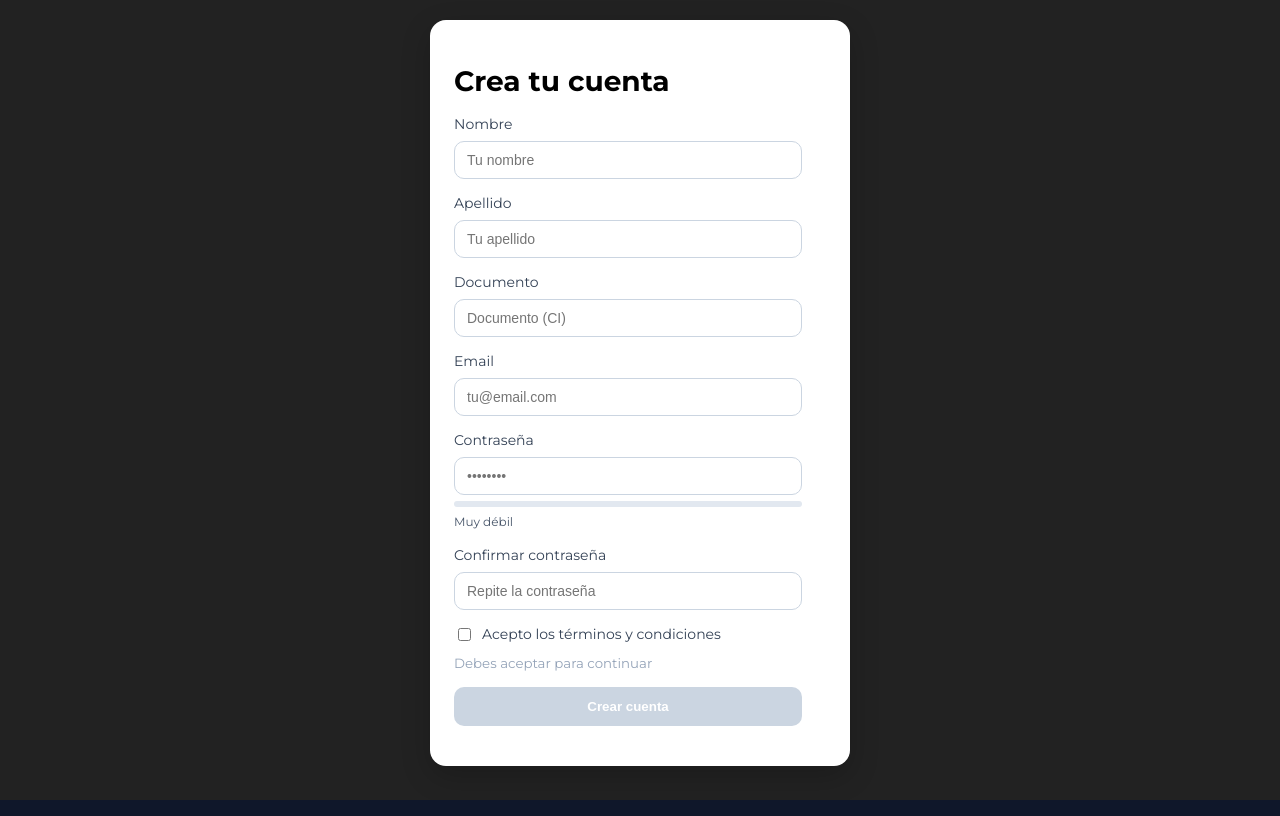
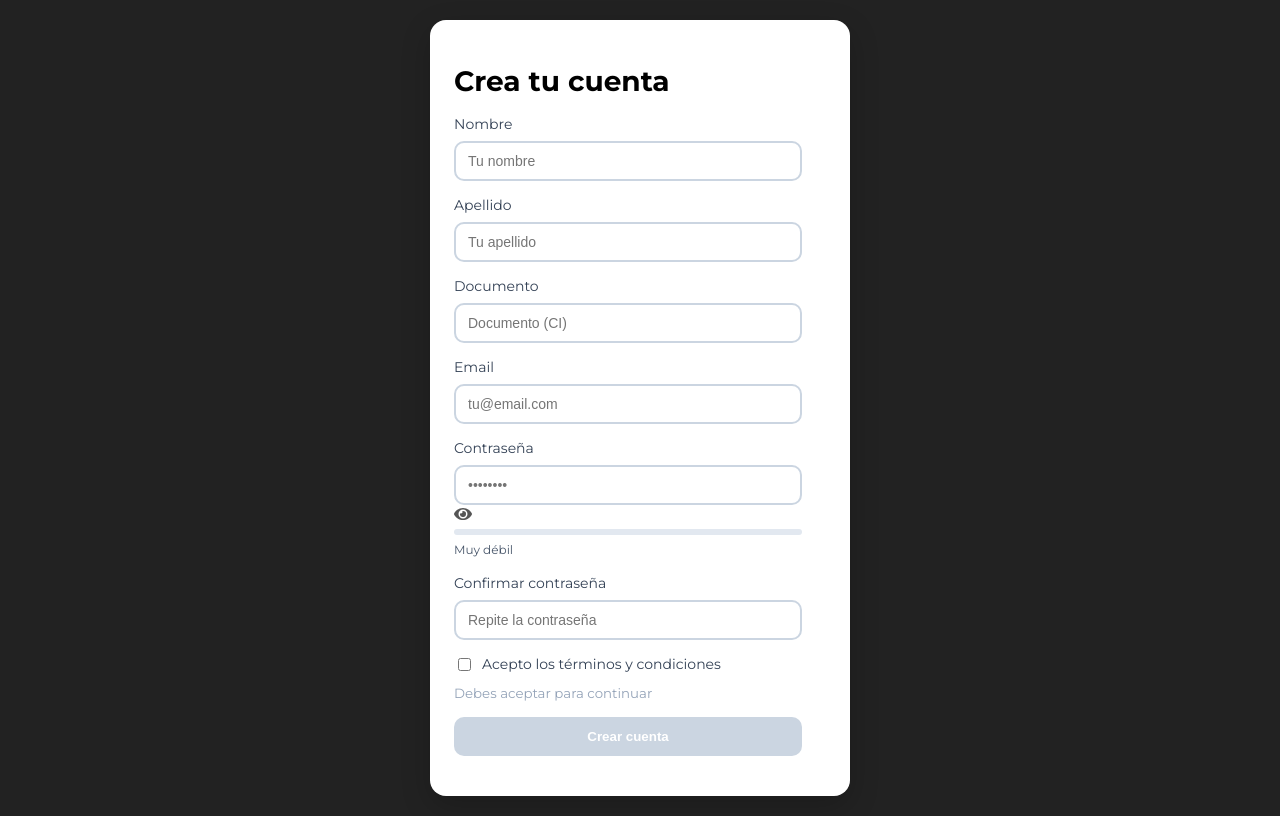
Before and after one commit to alfosobral/Proyecto-Ing.-SW-II, a React (Vite) app in the folder frontend/: page / in a window 1280 px wide. Built offline with nearby package versions, Linux system fonts and the light colour scheme.

Commit message:
Ocultar/Visualizar password

```diff
--- a/frontend/src/index.css
+++ b/frontend/src/index.css
@@ -1,4 +1,3 @@
-/* ==== RESET BÁSICO ==== */
 *,
 *::before,
 *::after {
@@ -19,7 +18,7 @@
 
 body {
   font-family: system-ui, -apple-system, BlinkMacSystemFont, "Segoe UI", Roboto, sans-serif;
-  background-color: #0f172a; /* 👈 color de fondo global */
+  background-color: #0f172a;
   color: white;
   line-height: 1.5;
   overflow-x: hidden;
--- a/frontend/src/pages/Register.jsx
+++ b/frontend/src/pages/Register.jsx
@@ -1,4 +1,5 @@
 import { useState, useMemo } from "react";
+import { FaEye, FaEyeSlash } from "react-icons/fa";
 
 const initial = { name: "", secondName: "", document:"", email: "", password: "", confirm: "", accept: false };
 
@@ -6,6 +7,7 @@
   const [form, setForm] = useState(initial);
   const [touched, setTouched] = useState({});
   const [focused, setFocused] = useState(null);
+  const [showPassword, setShowPassword] = useState(false);
 
   const errors = useMemo(() => validate(form), [form]);
   const isValid = Object.keys(errors).length === 0 && form.accept;
@@ -28,6 +30,10 @@
   }
 
   const strength = passwordStrength(form.password);
+
+   const togglePassword = () => {
+    setShowPassword(!showPassword);
+  };
 
   return (
     <form onSubmit={onSubmit} style={styles.card}>
@@ -89,13 +95,19 @@
       <div style={styles.field}>
         <label style={styles.label} htmlFor="password">Contraseña</label>
         <input
-          id="password" name="password" type="password"
+          id="password" name="password" type={showPassword ? "text" : "password"}
           value={form.password}
           onChange={onChange} onBlur={onBlur}
           onFocus={() => setFocused("password")} onBlurCapture={() => setFocused(null)}
           placeholder="••••••••"
           style={inputStyle(touched.password && errors.password, focused === "password")}
         />
+        <span
+          onClick={togglePassword}
+          style={styles.eyeIcon}
+        >
+          {showPassword ? <FaEyeSlash /> : <FaEye />}
+        </span>
         <div style={styles.meterWrap} aria-hidden>
           <div style={{ ...styles.meterBar, width: `${strength.score * 25}%` }} />
         </div>
@@ -179,7 +191,8 @@
   error: { color: "#dc2626", fontSize: 13, marginTop: 6 },
   meterWrap: { height: 6, background: "#e2e8f0", borderRadius: 999, marginTop: 6 },
   meterBar: { height: "100%", background: "#3b82f6", borderRadius: 999, transition: "width .25s" },
-  meterText: { color: "#475569", fontSize: 12, display: "block", marginTop: 6 }
+  meterText: { color: "#475569", fontSize: 12, display: "block", marginTop: 6 },
+  eyeIcon: {position: "realtive", marginTop: 6, color: "#555", fontSize: "18px"}
 };
 
 function inputStyle(isError, isFocused) {
@@ -187,7 +200,7 @@
     width: "100%",
     padding: "10px 12px",
     borderRadius: 10,
-    border: `1px solid ${isError ? "#ef4444" : isFocused ? "#2563eb" : "#cbd5e1"}`,
+    border: `2px solid ${isError ? "#ef4444" : isFocused ? "#2563eb" : "#cbd5e1"}`,
     outline: "none",
     fontSize: 14,
     transition: "transform .15s ease, box-shadow .15s ease, border-color .15s ease",
```
